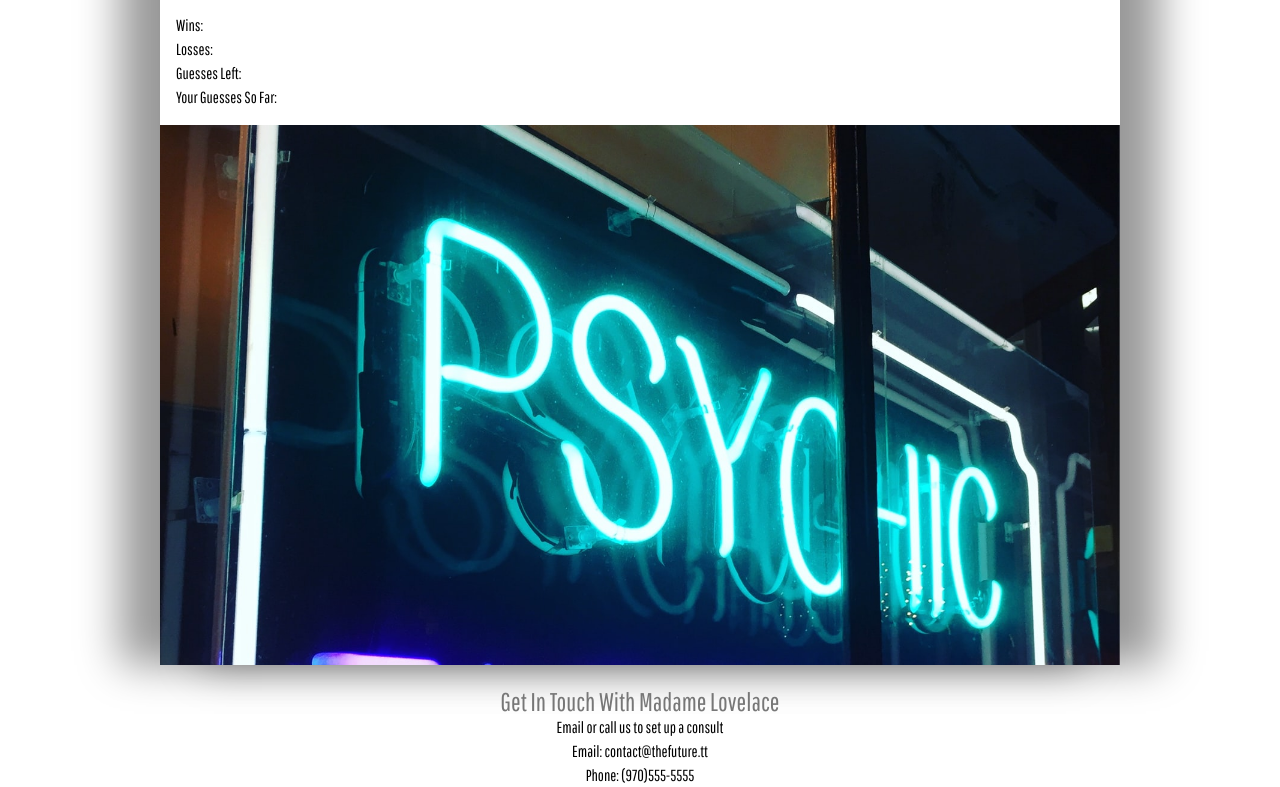
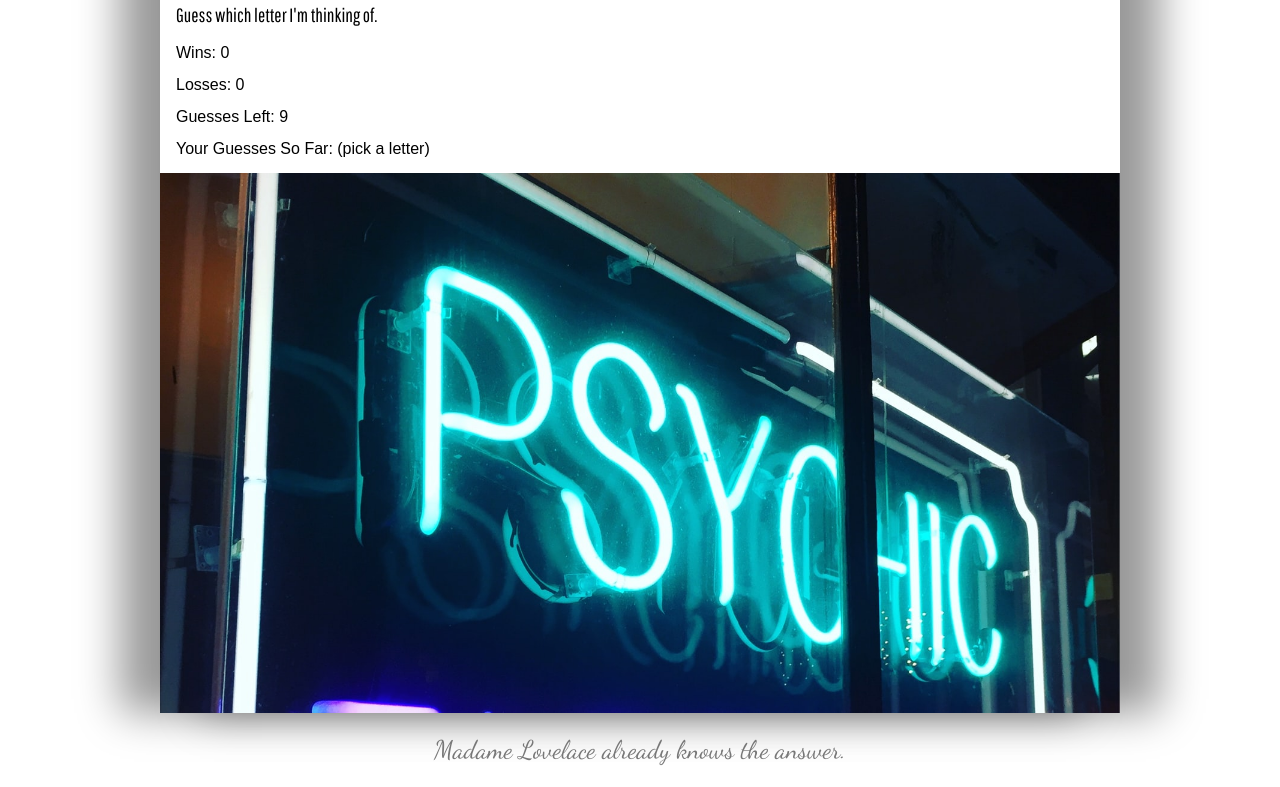
Before and after one commit to gradientus/Psychic-Game, a plain HTML site: page index.html in a window 1280 px wide. Shown: the part 137-924 px from the top of the page. Drawn offline with Linux system fonts and the light colour scheme.

Commit message:
Done with index.html and style.css and reset.css.

```diff
--- a/assets/css/style.css
+++ b/assets/css/style.css
@@ -1,4 +1,5 @@
 @import url("https://fonts.googleapis.com/css?family=Pathway+Gothic+One&display=swap");
+@import url("https://fonts.googleapis.com/css?family=Dancing+Script&display=swap");
 
 body {
   font-family: "Pathway Gothic One", sans-serif;
@@ -31,7 +32,8 @@ h2 {
 h3 {
   font-size: 1.2rem;
   line-height: 1.5;
-  text-align: center;
+  margin-top: 2rem;
+  margin-left: 1rem;
 }
 
 main {
@@ -46,11 +48,20 @@ img {
   width: 100%;
 }
 
-.guessText {
+.guessText div {
   margin: 1rem;
+  font-family: Arial, Helvetica, sans-serif;
+  line-height: 1;
+}
+.userGuesses span {
+  font-style: italic;
+  color: #888;
 }
 
-footer {
+footer h2 {
   margin-top: 1rem;
+  margin-bottom: 1rem;
   text-align: center;
+  text-transform: none;
+  font-family: "Dancing Script", cursive;
 }
--- a/assets/javascript/game.js
+++ b/assets/javascript/game.js
@@ -26,26 +26,9 @@ var letterArray = [
   "y",
   "z"
 ];
-// var userGuess = document.getElementById("youGuesses");
-// var win = document.getElementById("win");
-// var loss = document.getElementById("loss");
-// var guessesLeft = document.getElementById("guessesLeft");
-// var yourGuesses = document.getElementById("yourGuesses");
-var userWin = 0;
-var userLoss = 0;
-var userGuesses = "";
+var computerGuess = letterArray[Math.floor(Math.random() * 26)];
 
 document.onkeyup = function(event) {
-  var computerGuess = letterArray[Math.floor(Math.random() * 26)];
-  var letterGuessed = event.key.toLowerCase();
-
-  if (computerGuess === letterGuessed) {
-    userWin++;
-    console.log("Win: " + userWin);
-    console.log("Loss: " + userLoss);
-  } else {
-    userLoss++;
-    console.log("Loss: " + userLoss);
-    console.log("Win: " + userWin);
-  }
+  var userGuess = event.key.toLowerCase();
+  var numberOfGuesses = 0;
 };
--- a/index.html
+++ b/index.html
@@ -18,10 +18,10 @@
           <h3>Guess which letter I'm thinking of.</h3>
         </div>
         <div class="guessText">
-          <div id="win">Wins: </div>
-          <div id="loss">Losses: </div>
-          <div id="guessesLeft">Guesses Left: </div>
-          <div id="yourGuesses">Your Guesses So Far:</div>
+          <div id="win">Wins: 0</div>
+          <div id="loss">Losses: 0</div>
+          <div id="guessesLeft">Guesses Left: 9</div>
+          <div id="userGuesses">Your Guesses So Far: (pick a letter)</div>
         </div>
       </div>
       <div id="image">
@@ -29,14 +29,7 @@
       </div>
     </main>
     <footer>
-      <h2>Get in touch with Madame Lovelace</h2>
-      <p>Email or call us to set up a consult</p>
-      <p>Email:
-        <strong>contact@thefuture.tt</strong>
-      </p>
-      <p>Phone:
-        <strong>(970)555-5555</strong>
-      </p>
+      <h2>Madame Lovelace already knows the answer.</h2>
     </footer>
     <script src="assets/javascript/game.js"></script>
   </body>
```
